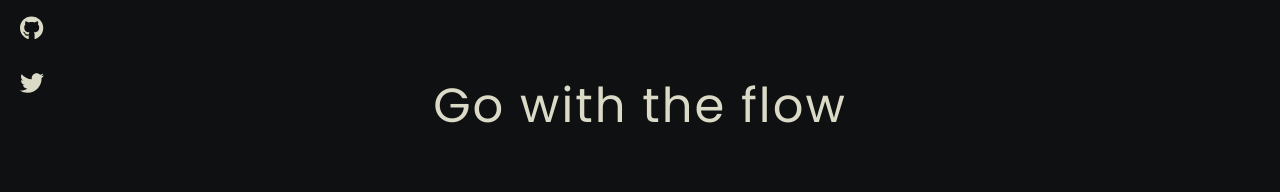
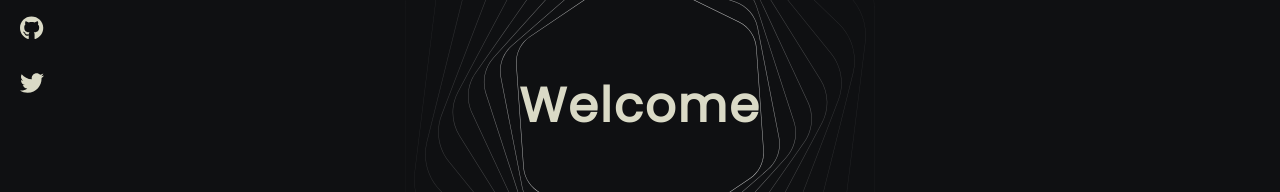
Before and after one commit to vijaykarthikpro/React-portfolio, a React (Create React App) app: page / in a window 1280 px wide. Shown: the part 154-346 px from the top of the page. Built offline with nearby package versions, Linux system fonts and the light colour scheme.

Commit message:
Add hexagon svg to waves

```diff
--- a/package.json
+++ b/package.json
@@ -9,6 +9,7 @@
     "@testing-library/react": "^13.4.0",
     "@testing-library/user-event": "^13.5.0",
     "animate.css": "^4.1.1",
+    "gsap": "^3.11.3",
     "react": "^18.2.0",
     "react-dom": "^18.2.0",
     "react-router-dom": "^6.4.3",
--- a/src/components/Waves/waves.js
+++ b/src/components/Waves/waves.js
@@ -1,16 +1,57 @@
 import './waves.scss'
+/* import gsap from "gsap";
+import { useEffect } from 'react'; */
 
 const Waves = () =>{
+
+     // store a reference to the box div
+    // const boxRef = useRef();
+
+/*     useEffect(()=>{
+        gsap.from(".vector-line", {
+            duration: 5,
+            opacity: 0,
+            stagger: 0.2,
+            ease: "elastic",
+            yoyo: true,
+            repeat: -1
+          });
+
+        gsap.from(".vector-line", {
+            stagger: 0.2,
+            duration: 5,
+            rotate: 180,
+            transformOrigin: "center",
+            yoyo: true,
+            repeat: -1
+        });
+    }) */
+
     return (
         <>
             <div class="header">
 
             {/* <!--Content before waves--> */}
                 <div class="inner-header flex">
-                    <h1>Go with the flow</h1>
+                    <h1>Welcome</h1>
                 </div>
             {/* <!--Waves Container--> */}
                 <div>
+                    <svg class="bg-background" width="1111" height="1237" viewBox="0 0 1111 1237" fill="none" xmlns="http://www.w3.org/2000/svg">
+                    <g id="Group 1">
+                        <path  class="vector-line" id="Vector" opacity="0.8" d="M572.3 935.5C561.2 935.5 550.1 933 539.9 928L321 821.2C297.3 809.6 281.4 786.1 279.6 759.8L262.6 516.8C260.8 490.5 273.2 465 295.1 450.2L497 314C518.9 299.2 547.2 297.3 570.9 308.8L789.8 415.6C813.5 427.2 829.4 450.7 831.2 477L848.2 720C850 746.3 837.6 771.8 815.7 786.6L613.8 922.8C601.4 931.2 586.9 935.5 572.3 935.5ZM538.4 302.5C524.1 302.5 509.8 306.7 497.6 314.9L295.7 451.2C274.2 465.7 261.9 490.8 263.7 516.7L280.7 759.7C282.5 785.6 298.1 808.8 321.5 820.2L540.4 927C563.7 938.4 591.6 936.4 613.2 921.9L815.1 785.7C836.6 771.2 848.9 746.1 847.1 720.2L830.1 477.2C828.3 451.3 812.7 428.1 789.3 416.7L570.4 309.9C560.3 304.9 549.3 302.5 538.4 302.5Z" fill="#E8E8E8" />
+                        <path  class="vector-line" id="Vector_2" opacity="0.6" d="M605.8 958.8C597 958.8 588.2 957.4 579.7 954.4L329.4 868.2C302.3 858.9 282.1 835.6 276.6 807.5L226 547.6C220.5 519.5 230.6 490.3 252.2 471.5L452.1 297.7C473.7 278.9 504 273 531.1 282.3L781.4 368.5C808.5 377.8 828.7 401.1 834.2 429.2L884.7 689.1C890.2 717.2 880.1 746.4 858.5 765.2L658.7 939C643.9 951.9 625 958.8 605.8 958.8ZM505 279.2C486.1 279.2 467.5 285.9 452.9 298.6L253 472.3C231.7 490.8 221.8 519.6 227.2 547.3L277.7 807.2C283.1 834.9 303 857.9 329.7 867.1L580 953.3C606.7 962.5 636.5 956.7 657.9 938.2L857.7 764.5C879 746 888.9 717.2 883.5 689.5L833 429.6C827.6 401.9 807.7 378.9 781 369.7L530.7 283.5C522.3 280.6 513.6 279.2 505 279.2Z" fill="#E8E8E8" />
+                        <path  class="vector-line" id="Vector_3" opacity="0.44" d="M644.2 979.5C638.2 979.5 632.1 978.9 626.1 977.6L344.6 917.8C314.1 911.3 289.2 888.9 279.6 859.3L190.7 585.6C181.1 556 188 523.2 208.9 500.1L401.5 286.2C422.3 263.1 454.2 252.7 484.7 259.2L766.1 319C796.6 325.5 821.5 347.9 831.1 377.5L920 651.2C929.6 680.8 922.7 713.6 901.8 736.7L709.3 950.6L708.9 950.2L709.3 950.6C692.6 969.2 668.7 979.5 644.2 979.5ZM466.6 258.4C442.4 258.4 418.9 268.6 402.4 286.9L209.8 500.8C189.2 523.6 182.4 556 191.9 585.2L280.8 858.9C290.3 888.1 314.9 910.2 344.9 916.6L626.4 976.4C656.5 982.8 687.9 972.6 708.4 949.7L901 736C921.6 713.2 928.4 680.8 918.9 651.6L830 377.9C820.5 348.7 795.9 326.6 765.9 320.2L484.4 260.3C478.5 259 472.5 258.4 466.6 258.4Z" fill="#E8E8E8" />
+                        <path  class="vector-line" id="Vector_4" opacity="0.33" d="M687.5 996.9C684.8 996.9 682 996.8 679.3 996.5L367.7 969.2C334 966.3 304.2 945.4 289.9 914.7L157.7 631.3C143.4 600.6 146.6 564.4 166 536.7L345.4 280.4C364.8 252.7 397.8 237.3 431.5 240.3L743.1 267.5C776.8 270.4 806.6 291.3 820.9 322L953.1 605.5C967.4 636.2 964.2 672.4 944.8 700.1L765.4 956.4C747.6 981.8 718.3 996.9 687.5 996.9ZM158.7 630.8L290.9 914.3C305 944.6 334.5 965.2 367.8 968.1L679.4 995.4C712.7 998.3 745.3 983.1 764.4 955.7L943.8 699.5C963 672.1 966.1 636.3 952 606L819.9 322.5C805.8 292.2 776.3 271.6 743 268.7L431.4 241.4C398.1 238.5 365.5 253.7 346.4 281.1L166.9 537.3C147.7 564.7 144.6 600.5 158.7 630.8Z" fill="#E8E8E8" />
+                        <path  class="vector-line" id="Vector_5" opacity="0.25" d="M395.8 1021.8C360.4 1021.8 327.1 1003.4 308.3 973.3L128.1 684.9C108.6 653.7 107.2 614.2 124.5 581.8L284.1 281.6C301.4 249.1 334.9 228.2 371.6 226.9L711.4 215C748.1 213.7 783 232.3 802.5 263.5L982.7 551.9C1002.2 583.1 1003.6 622.6 986.3 655L826.7 955.2C809.4 987.7 775.9 1008.6 739.2 1009.9L399.4 1021.8C398.2 1021.8 397 1021.8 395.8 1021.8ZM711.4 215.6V216.2L371.6 228.1C335.3 229.4 302.1 250.1 285.1 282.2L125.5 582.4C108.4 614.5 109.8 653.6 129.1 684.4L309.3 972.8C328.6 1003.6 363.1 1022 399.4 1020.7L739.2 1008.8C775.5 1007.5 808.7 986.8 825.7 954.7L985.3 654.5C1002.4 622.4 1001 583.3 981.7 552.5L801.6 264.1C782.3 233.3 747.8 214.9 711.5 216.2L711.4 215.6Z" fill="#E8E8E8" />
+                        <path  class="vector-line" id="Vector_6" opacity="0.19" d="M423.1 1075.5C389.6 1075.5 357.3 1060.4 335.8 1033.9L103.2 746.8C78.1 715.8 71.4 673.3 85.7 636.1L218.1 291C232.4 253.7 265.8 226.7 305.2 220.4L670.2 162.6C709.6 156.4 749.7 171.7 774.9 202.8L1007.6 490C1032.7 521 1039.5 563.5 1025.1 600.7L892.7 945.7L892.2 945.5L892.7 945.7C878.4 983 845 1010 805.6 1016.3L440.6 1074.1C434.7 1075.1 428.9 1075.5 423.1 1075.5ZM687.7 162.4C682 162.4 676.2 162.8 670.5 163.8L305.5 221.6C266.5 227.8 233.4 254.5 219.3 291.4L86.9 636.4C72.7 673.3 79.4 715.3 104.3 746L336.9 1033.2C361.8 1063.9 401.5 1079.1 440.5 1073L805.5 1015.2C844.5 1009 877.6 982.3 891.7 945.4L1024.1 600.4C1038.3 563.5 1031.6 521.5 1006.7 490.8L774.1 203.5C752.9 177.3 720.9 162.4 687.7 162.4Z" fill="#E8E8E8" />
+                        <path  class="vector-line" id="Vector_7" opacity="0.14" d="M458.4 1130C427.2 1130 396.6 1118 373.6 1095.8L84.6 816.7C53.4 786.6 40.5 741.7 51 699.6L148.2 309.8C158.7 267.7 191.1 234.1 232.8 222.2L619 111.5C660.7 99.5 706 110.8 737.2 141L1026.2 420.1C1057.4 450.2 1070.3 495.1 1059.8 537.2L962.6 927C952.1 969.1 919.7 1002.7 878 1014.6L491.8 1125.3C480.8 1128.4 469.5 1130 458.4 1130ZM652.4 108C641.3 108 630.2 109.5 619.3 112.6L233.2 223.4C191.9 235.2 159.8 268.5 149.4 310.2L52.2 700C41.8 741.7 54.5 786.1 85.5 816L374.5 1095.1C405.4 1124.9 450.3 1136.1 491.6 1124.3L877.8 1013.6C919.1 1001.8 951.2 968.5 961.6 926.8L1058.8 537C1069.2 495.3 1056.5 450.9 1025.5 421L736.5 141.9C713.6 119.8 683.3 108 652.4 108Z" fill="#E8E8E8" />
+                        <path  class="vector-line" id="Vector_8" opacity="0.09" d="M502.3 1184.1C473.9 1184.1 445.8 1175 422.5 1157.5L73.8 894.7C36.2 866.3 16.3 819.6 22.1 772.9L75.3 339.5C81 292.7 111.6 252.2 155 233.8L556.9 63.2L557.1 63.7L556.9 63.2C600.3 44.8 650.6 51 688.3 79.3L1037 342.1C1074.6 370.5 1094.5 417.2 1088.7 463.9L1035.5 897.3C1029.8 944.1 999.2 984.6 955.8 1003L553.9 1173.6C537.3 1180.7 519.8 1184.1 502.3 1184.1ZM608.5 53.8C591.2 53.8 573.8 57.2 557.4 64.2L155.4 234.8C112.4 253.1 82.1 293.2 76.4 339.6L23.2 773C17.5 819.4 37.1 865.6 74.5 893.8L423.2 1156.6C460.5 1184.7 510.4 1190.8 553.4 1172.6L955.3 1002C998.3 983.7 1028.6 943.6 1034.3 897.2L1087.5 463.8C1093.2 417.4 1073.6 371.2 1036.2 343L687.6 80.2C664.5 62.8 636.6 53.8 608.5 53.8Z" fill="#E8E8E8" />
+                        <path  class="vector-line" id="Vector_9" opacity="0.05" d="M555.4 1236.8C530.5 1236.8 505.7 1230.4 483.5 1217.6L72.5 980.3C28.1 954.7 0.599976 907 0.599976 855.7V381.1C0.599976 329.9 28.2 282.2 72.5 256.5L483.5 19.2C527.9 -6.4 583 -6.4 627.3 19.2L1038.3 256.5C1082.7 282.1 1110.2 329.8 1110.2 381.1V855.7C1110.2 906.9 1082.6 954.6 1038.3 980.3L627.3 1217.6C605.1 1230.4 580.3 1236.8 555.4 1236.8ZM555.4 1.20002C530.7 1.20002 506.1 7.60001 484.1 20.3L73 257.5C29 282.9 1.69997 330.2 1.69997 381V855.6C1.69997 906.4 29 953.7 73 979.1L484 1216.4C528 1241.8 582.7 1241.8 626.7 1216.4L1037.7 979.1C1081.7 953.7 1109 906.4 1109 855.6V381.1C1109 330.3 1081.7 283 1037.7 257.6L626.7 20.3C604.7 7.50001 580.1 1.20002 555.4 1.20002Z" fill="#E8E8E8" />
+                    </g>
+                    </svg>
+               </div>
+               <div>
                     <svg class="waves" xmlns="http://www.w3.org/2000/svg" xmlnsXlink="http://www.w3.org/1999/xlink"
                     viewBox="0 24 150 28" preserveAspectRatio="none" shape-rendering="auto">
                     <defs>
--- a/src/components/Waves/waves.scss
+++ b/src/components/Waves/waves.scss
@@ -1,7 +1,7 @@
 @import '../../App.scss';
 h1 {
   font-family: 'Poppins';
-  font-weight:300;
+  font-weight:700;
   letter-spacing: 2px;
   font-size:48px;
 }
@@ -31,6 +31,15 @@ p {
   justify-content: center;
   align-items: center;
   text-align: center;
+}
+
+.bg-background {
+  /*   transform: scale(1.6); */
+    position: absolute;
+    left: 0;
+    top: 0;
+    width: 100%;
+    height: 82%;
 }
 
 .waves {
@@ -89,5 +98,6 @@ p {
   }
   h1 {
     font-size:24px;
+    margin: 0 0 100px;
   }
 }
```
Also changed, not shown: 1 other file (tests, documents, lock files or other folders).
